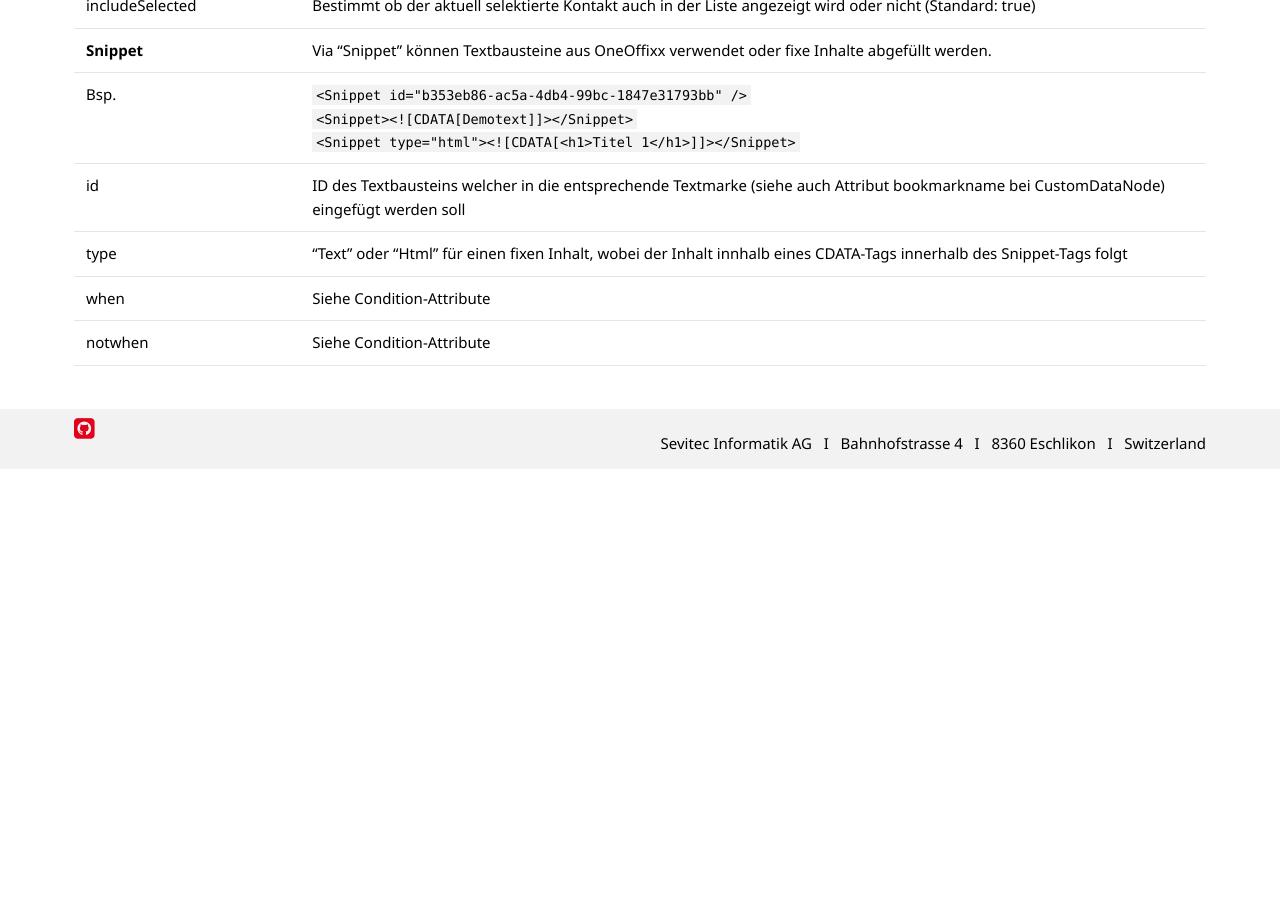
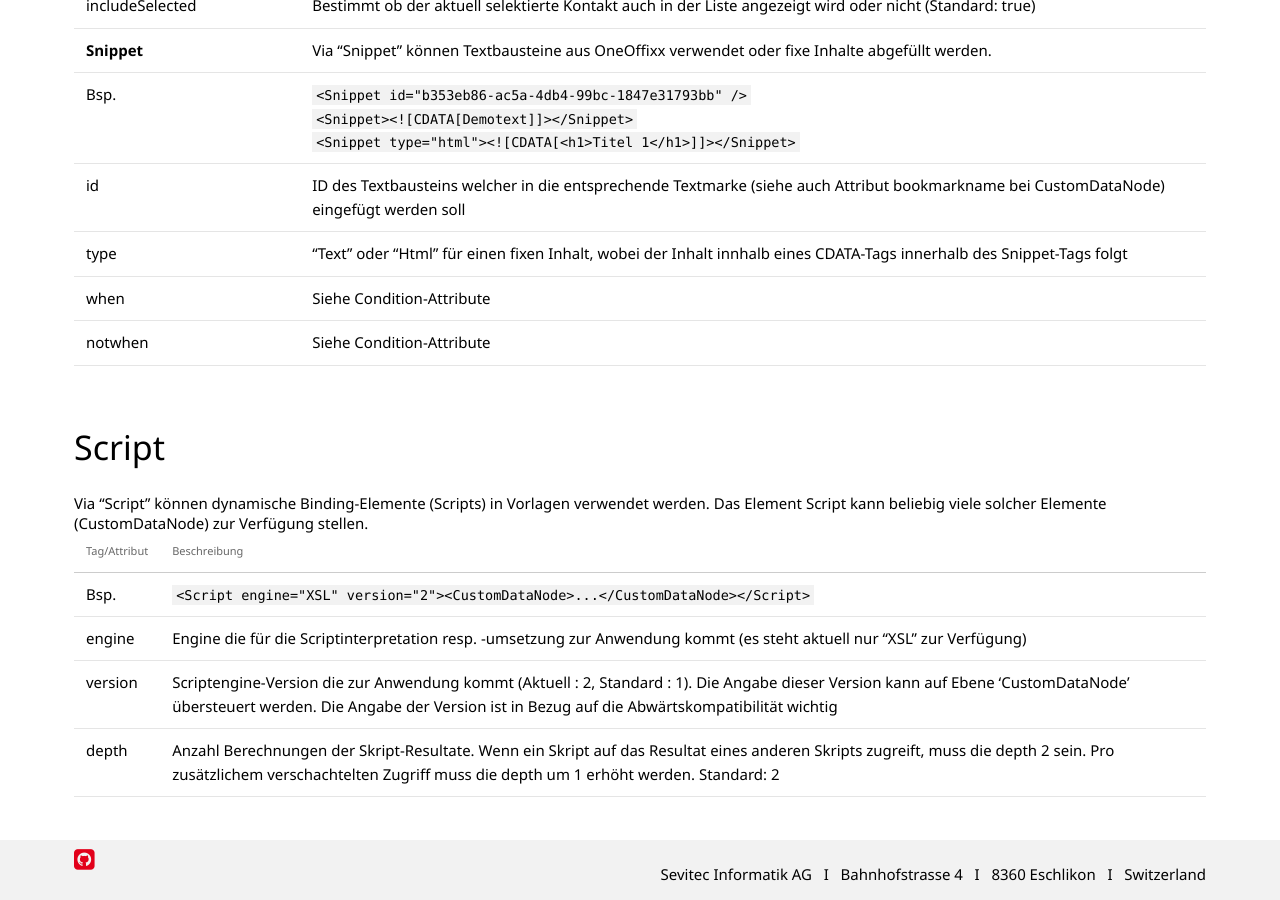
Before and after one commit to primesoft-group/oneoffixx-docs, a Jekyll site: the page built from _pages/docfunc/de/df-scripts.md, in a window 1280 px wide and 900 px high, scrolled down 8245 px. Built offline with Jekyll 4.4.1, drawn with Linux system fonts in a browser that asks for light colours; nearby versions of some CDN libraries; some web fonts are replaced; before the commit the page ends 8714 px from its top, so only the background shows below that.

Commit message:
layout test

```diff
--- a/_pages/docfunc/de/df-scripts.md
+++ b/_pages/docfunc/de/df-scripts.md
@@ -175,3 +175,16 @@ id                  | ID des Textbausteins welcher in die entsprechende Textmark
 type                | "Text" oder "Html" für einen fixen Inhalt, wobei der Inhalt innhalb eines CDATA-Tags innerhalb des Snippet-Tags folgt
 when                | Siehe Condition-Attribute
 notwhen             | Siehe Condition-Attribute
+
+
+
+### Script
+Via "Script" können dynamische Binding-Elemente (Scripts) in Vorlagen verwendet werden. Das Element Script kann beliebig viele solcher Elemente (CustomDataNode) zur Verfügung stellen.
+
+{:.table .table-striped}
+Tag/Attribut        | Beschreibung
+-------             | -------
+Bsp.                | `<Script engine="XSL" version="2"><CustomDataNode>...</CustomDataNode></Script>`
+engine              | Engine die für die Scriptinterpretation resp. -umsetzung zur Anwendung kommt (es steht aktuell nur "XSL" zur Verfügung)
+version             | Scriptengine-Version die zur Anwendung kommt (Aktuell : 2, Standard : 1). Die Angabe dieser Version kann auf Ebene 'CustomDataNode' übersteuert werden. Die Angabe der Version ist in Bezug auf die Abwärtskompatibilität wichtig
+depth               | Anzahl Berechnungen der Skript-Resultate. Wenn ein Skript auf das Resultat eines anderen Skripts zugreift, muss die depth 2 sein. Pro zusätzlichem verschachtelten Zugriff muss die depth um 1 erhöht werden. Standard: 2
```
